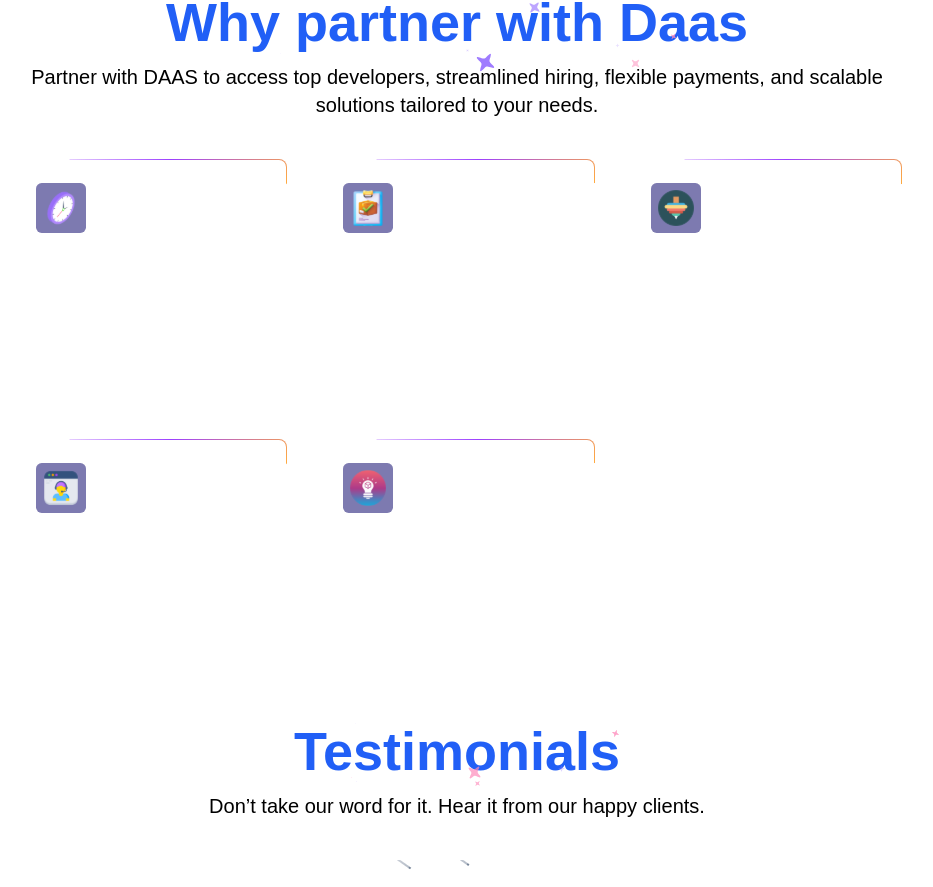
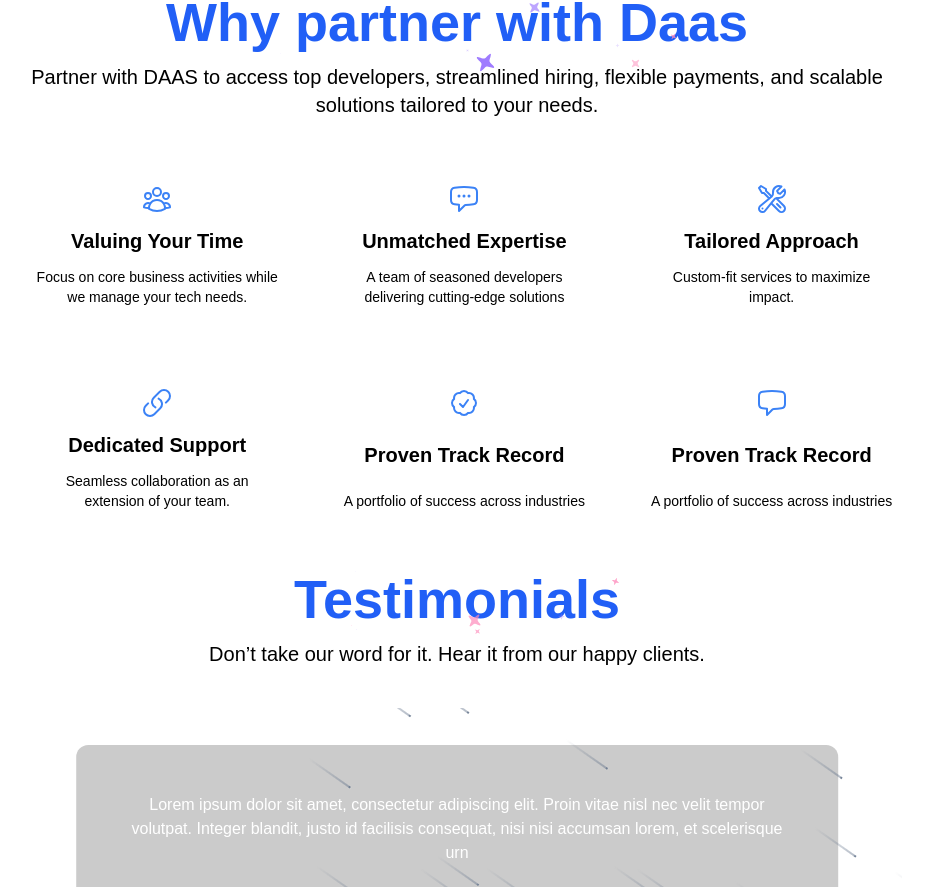
Before and after one commit to RAZDYP/daas-funnel, a Next.js app: page / in a window 1280 px wide. Shown: the part 2907-3794 px from the top of the page, without its empty margins (183-1116 px from the left). Built offline with nearby package versions, Linux system fonts and the light colour scheme.

Commit message:
feat: update partner cards with new icons and improve layout in Explore and AboutUs sections

```diff
--- a/components/cards/partners.tsx
+++ b/components/cards/partners.tsx
@@ -1,43 +1,35 @@
 import React from "react";
-import Image from "next/image";
-// icons new
-import TimeIcon from "@/public/images/partners/time.svg"
-import ExpertiseIcon from "@/public/images/partners/expertise.svg"
-import TailoredIcon from "@/public/images/partners/tailored.svg"
-import SupportIcon from "@/public/images/partners/support.svg"
-import TrackIcon from "@/public/images/partners/track.svg"
-import { ArrowRightIcon } from '@heroicons/react/24/outline'
-import { BorderBeam } from "@/components/ui/border-beam";
+import { UserGroupIcon, ChatBubbleLeftEllipsisIcon, WrenchScrewdriverIcon, LinkIcon, CheckBadgeIcon, ChatBubbleLeftIcon } from '@heroicons/react/24/outline'
 const cards = [
     {
-        icon: <Image src={TimeIcon} alt="icon" width={50} />,
+        icon: <UserGroupIcon className="h-8 w-8 font-bold text-blue-500" />,
         title: "Valuing Your Time",
         description: "Focus on core business activities while we manage your tech needs.",
-        buttonText: "See More",
     },
     {
-        icon: <Image src={ExpertiseIcon} alt="icon" width={50} />,
+        icon: <ChatBubbleLeftEllipsisIcon className="h-8 w-8 font-bold text-blue-500" />,
         title: "Unmatched Expertise",
         description: "A team of seasoned developers delivering cutting-edge solutions",
-        buttonText: "See More",
     },
     {
-        icon: <Image src={TailoredIcon} alt="icon" width={50} />,
+        icon: <WrenchScrewdriverIcon className="h-8 w-8 font-bold text-blue-500" />,
         title: "Tailored Approach",
         description: "Custom-fit services to maximize impact.",
-        buttonText: "See More",
     },
     {
-        icon: <Image src={SupportIcon} alt="icon" width={50} />,
+        icon: <LinkIcon className="h-8 w-8 font-bold text-blue-500" />,
         title: "Dedicated Support",
         description: "Seamless collaboration as an extension of your team.",
-        buttonText: "See More",
     },
     {
-        icon: <Image src={TrackIcon} alt="icon" width={50} />,
+        icon: <CheckBadgeIcon className="h-8 w-8 font-bold text-blue-500" />,
         title: "Proven Track Record",
         description: "A portfolio of success across industries",
-        buttonText: "See More",
+    },
+    {
+        icon: <ChatBubbleLeftIcon className="h-8 w-8 font-bold text-blue-500" />,
+        title: "Proven Track Record",
+        description: "A portfolio of success across industries",
     },
 ];
 const Card: React.FC = () => {
@@ -45,18 +37,13 @@
         <div className="grid grid-cols-1 gap-8 sm:grid-cols-1 md:grid-cols-2 lg:grid-cols-2 xl:grid-cols-3 2xl:grid-cols-3">
             {
                 cards.map((card, index) => (
-                    <div key={index} className="relative rounded-lg bg-transparent">
-                        <div className="w-[290px] h-full p-6 flex flex-col justify-between gap-4">
+                    <div key={index} className="rounded-lg bg-transparent">
+                        <div className="w-[290px] h-full p-6 flex flex-col items-center justify-between gap-3">
                             {card.icon}
-                            <p className="text-xl text-white font-semibold ">{card.title}</p>
-                            <p className="text-sm text-white font-medium ">{card.description}</p>
-                            <div>
-                                <button className="border bg-transparent border-white text-white rounded-md p-2 ">
-                                    <ArrowRightIcon className="h-4 w-4 font-bold text-white" />
-                                </button>
-                            </div>
+                            <p className="text-xl  font-semibold text-center">{card.title}</p>
+                            <p className="text-sm  font-medium text-center">{card.description}</p>
+
                         </div>
-                        <BorderBeam duration={3} />
                     </div>
                 ))
             }
--- a/components/sections/AboutUs.tsx
+++ b/components/sections/AboutUs.tsx
@@ -17,7 +17,7 @@
                 </div>
                 <div className='flex flex-col items-center gap-6'>
                     <p className='text-xl sm:text-lg md:text-lg  mb-6 text-justify '>We are a leading developer services company dedicated to connecting businesses with top-tier tech talent. Our mission is to provide seamless access to skilled developers who deliver innovative solutions. Whether building, scaling, or maintaining projects, we ensure excellence through tailored strategies and a commitment to quality, helping businesses thrive in today’s fast-paced digital landscape.</p>
-                    <GlowingButton label='Learn More' />
+                    <GlowingButton label='Learn More' className='text-white' />
                 </div>
             </div>
         </section>
--- a/components/sections/Explore.tsx
+++ b/components/sections/Explore.tsx
@@ -5,13 +5,13 @@
 
 function Explore() {
     return (
-        <section className='flex flex-col items-center gap-10 px-4 w-full sm:w-full lg:w-[80%] xl:w-[80%] 2xl:w-[70%]'>
+        <section className='flex flex-col items-center gap-10 px-4 w-full sm:w-full lg:w-[80%] xl:w-[80%] 2xl:w-[70%] text-white'>
             <div className='flex flex-col items-center'>
                 <SparklesText text='Explore' className='text-[#215FF6] text-center text-[28px] sm:text-[40px] md:text-[54px] font-semibold' />
-                <p className='text-center font-semibold text-[28px] sm:text-[40px] md:text-[54px]'> Our Expert Services</p>
+                <p className='text-center font-semibold text-[28px] sm:text-[40px] md:text-[54px] text-black'> Our Expert Services</p>
             </div>
             <div className='w-full flex flex-col sm:flex-col md:flex-col lg:flex-row xl:flex-row 2xl:flex-row justify-around items-center gap-10'>
-                <p className='text-xl sm:text-lg md:text-lg text-center  '>Tailored Solutions for Every Digital Project.</p>
+                <p className='text-xl sm:text-lg md:text-lg text-center  text-black'>Tailored Solutions for Every Digital Project.</p>
                 <GlowingButton label='Explore Services' className=' text-blue-500 bg-transparent border-2 border-[#215FF6]  hover:text-white' />
             </div>
             <ServiceCard />
```
